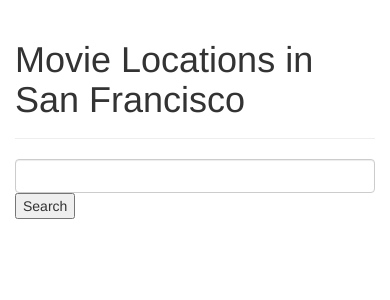
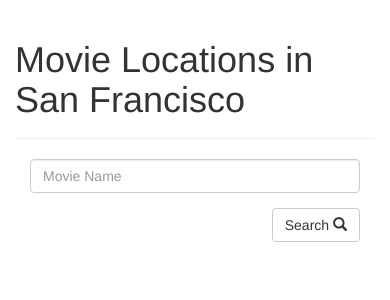
Before and after one commit to rindi/sf-movie-locations, a Django app: a page that uses locations/templates/locations/index.html in a window 390 px wide. Shown: the top 300 px of the page. Run offline with Django 3.2, Linux system fonts and the light colour scheme; data comes from the database, SQL or seed files in the repository; some libraries are stand-ins or nearby versions.

Commit message:
Style improvements CSS

```diff
--- a/locations/templates/locations/index.html
+++ b/locations/templates/locations/index.html
@@ -1,7 +1,18 @@
 <html>
 <head>
 	<title> San Francisco Movie Locations</title>
+	<link rel="stylesheet" href="http://code.jquery.com/ui/1.10.3/themes/smoothness/jquery-ui.css"/>
 	<link href="https://maxcdn.bootstrapcdn.com/bootstrap/3.3.7/css/bootstrap.min.css" rel="stylesheet" integrity="sha384-BVYiiSIFeK1dGmJRAkycuHAHRg32OmUcww7on3RYdg4Va+PmSTsz/K68vbdEjh4u" crossorigin="anonymous">
+<style>
+.col-centered{
+    float: none;
+    margin: 0 auto;
+}
+.float-right{
+    float: right;
+    margin: 0 auto;
+}
+</style>
 </head>
 <script src="http://code.jquery.com/jquery-1.9.1.js"></script>
 <script src="http://code.jquery.com/ui/1.10.3/jquery-ui.js"></script>
@@ -16,12 +27,18 @@
 		</div>
 	</div>
 
-	<div class="container">
-		<form id="movie-form" action = "/location_list">
-			<input name="movie_name" class="form-control" id="movie-name">
-			<input type="button" onclick="submitName();" value="Search">
-		</form>
-	</div>
+	<form id="movie-form" action = "/location_list" >
+		<div class="form-group col-md-9 col-centered">
+			<div class="form-group col-md-8">
+				<input name="movie_name" class="form-control" id="movie-name" placeholder="Movie Name">
+			</div>
+			<div class="form-group col-md-1">
+				<button type="submit" onclick="submitName();" class="btn btn-default float-right">Search <span class="glyphicon glyphicon-search"></span></button>
+			</div>
+
+		</div>
+	</form>
+
 	<div class="container" id = "movie-list">
 		<ul>
 			{% if movie_list %}
@@ -49,9 +66,7 @@
 		});
 	} );
 	function submitName() {
-	var help = document.getElementById("movie-form");
-	console.log(help);
-    document.getElementById("movie-form").submit();
+	document.getElementById("movie-form").submit();
 	}
 </script>
 </script>
```
